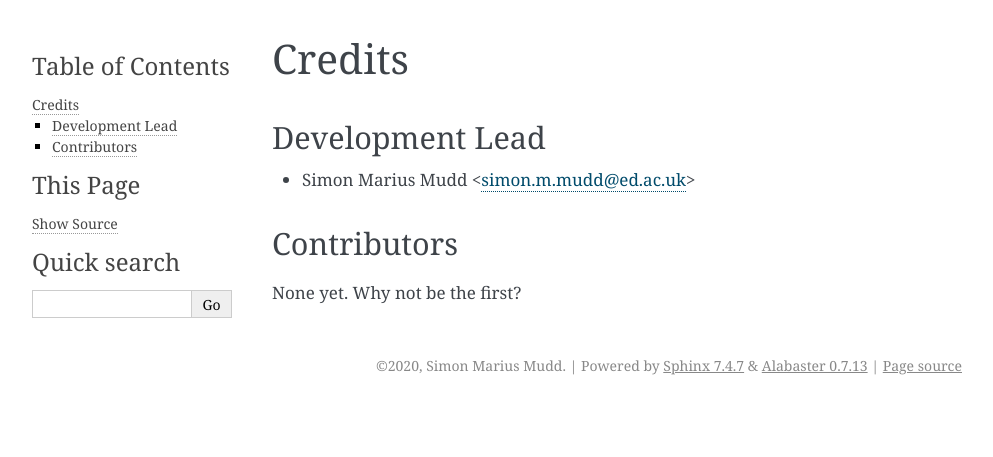
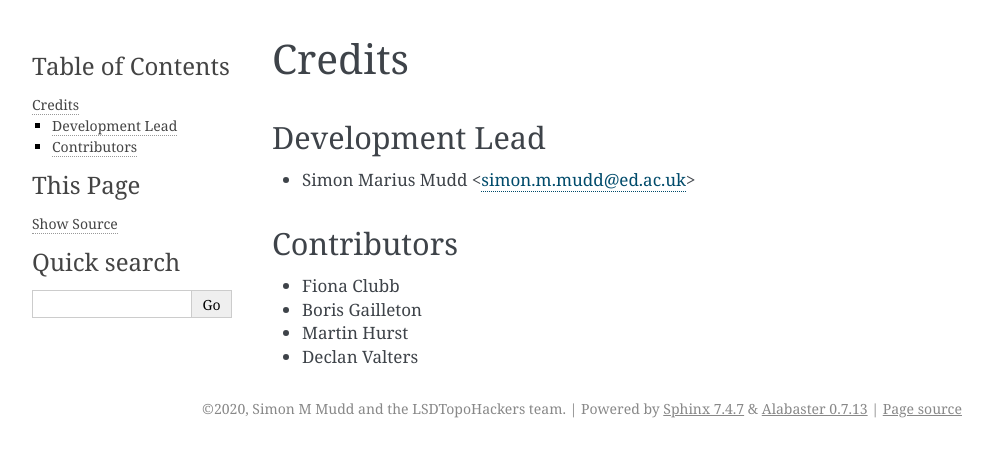
Before and after one commit to LSDtopotools/lsdviztools, a Sphinx documentation site: the page built from docs/authors.rst, in a window 1280 px wide. Shown: the top 457 px of the page, without its empty margins (148-1141 px from the left). Built offline with Sphinx 7.4.7, drawn with Linux system fonts in a browser that asks for light colours; pages that are not in the unit, such as notebooks, are missing from menus; some of the changed lines change nothing that is shown.

Commit message:
Trying to get the docs working

```diff
--- a/AUTHORS.rst
+++ b/AUTHORS.rst
@@ -10,4 +10,7 @@ Development Lead
 Contributors
 ------------
 
-None yet. Why not be the first?
+* Fiona Clubb
+* Boris Gailleton
+* Martin Hurst
+* Declan Valters
--- a/docs/conf.py
+++ b/docs/conf.py
@@ -1,7 +1,7 @@
-#!/usr/bin/env python
+# -*- coding: utf-8 -*-
 #
-# lsdviztools documentation build configuration file, created by
-# sphinx-quickstart on Fri Jun  9 13:47:02 2017.
+# LSDPlottingTools documentation build configuration file, created by
+# sphinx-quickstart on Mon Jan 23 12:45:26 2017.
 #
 # This file is execfile()d with the current directory set to its
 # containing dir.
@@ -12,26 +12,47 @@
 # All configuration values have a default; values that are commented out
 # serve to show the default.
 
-# If extensions (or modules to document with autodoc) are in another
-# directory, add these directories to sys.path here. If the directory is
-# relative to the documentation root, use os.path.abspath to make it
-# absolute, like shown here.
+# If extensions (or modules to document with autodoc) are in another directory,
+# add these directories to sys.path here. If the directory is relative to the
+# documentation root, use os.path.abspath to make it absolute, like shown here.
 #
 import os
 import sys
-sys.path.insert(0, os.path.abspath('..'))
-
 import lsdviztools
 
-# -- General configuration ---------------------------------------------
+#sys.path.insert(0, os.path.abspath('../LSDPlottingTools/'))
+sys.path.append(os.path.join(os.path.dirname(__name__), '..'))
+
+from mock import Mock as MagicMock
+#from unittest.mock import MagicMock
+
+class Mock(MagicMock):
+    @classmethod
+    def __getattr__(cls, name):
+            return MagicMock()
+
+MOCK_MODULES = ['scipy','pyproj', 'numpy', 'numpy.ma', 'gdal', 'osgeo', 'osgeo.gdal',
+                'osgeo.gdalconst', 'osgeo.gdal_array', 'matplotlib', 'matplotlib.pyplot', 'matplotlib.rcParams',
+               'matplotlib.colors', 'matplotlib.image', 'matplotlib.cm', 'matplotlib.gridspec', 'matplotlib.patches',
+               'matplotlib.artist', 'matplotlib.cbook', 'matplotlib.font_manager', 'matplotlib.rcsetup', 'matplotlib.offsetbox',
+               'cartopy', 'cartopy.feature', 'cartopy.crs', 'cartopy.mpl', 'cartopy.mpl.ticker', 'shapely', 'shapely.geometry',
+               'shapely.geometry.polygon', 'pandas']
+sys.modules.update((mod_name, Mock()) for mod_name in MOCK_MODULES)
+
+
+
+# -- General configuration ------------------------------------------------
 
 # If your documentation needs a minimal Sphinx version, state it here.
 #
 # needs_sphinx = '1.0'
 
 # Add any Sphinx extension module names here, as strings. They can be
-# extensions coming with Sphinx (named 'sphinx.ext.*') or your custom ones.
-extensions = ['sphinx.ext.autodoc', 'sphinx.ext.viewcode']
+# extensions coming with Sphinx (named 'sphinx.ext.*') or your custom
+# ones.
+extensions = ['sphinx.ext.autodoc',
+    'sphinx.ext.todo',
+    'sphinx.ext.viewcode','sphinx.ext.napoleon']
 
 # Add any paths that contain templates here, relative to this directory.
 templates_path = ['_templates']
@@ -46,25 +67,25 @@ source_suffix = '.rst'
 master_doc = 'index'
 
 # General information about the project.
-project = 'lsdviztools'
-copyright = "2020, Simon Marius Mudd"
-author = "Simon Marius Mudd"
+project = u'lsdviztools'
+copyright = u'2020, Simon M Mudd and the LSDTopoHackers team'
+author = u'Simon M Mudd and the LSDTopoHackers team'
 
-# The version info for the project you're documenting, acts as replacement
-# for |version| and |release|, also used in various other places throughout
-# the built documents.
+# The version info for the project you're documenting, acts as replacement for
+# |version| and |release|, also used in various other places throughout the
+# built documents.
 #
 # The short X.Y version.
-version = lsdviztools.__version__
+version = u''
 # The full version, including alpha/beta/rc tags.
-release = lsdviztools.__version__
+release = u''
 
 # The language for content autogenerated by Sphinx. Refer to documentation
 # for a list of supported languages.
 #
 # This is also used if you do content translation via gettext catalogs.
 # Usually you set "language" from the command line for these cases.
-language = None
+language = 'en'
 
 # List of patterns, relative to source directory, that match files and
 # directories to ignore when looking for source files.
@@ -75,18 +96,18 @@ exclude_patterns = ['_build', 'Thumbs.db', '.DS_Store']
 pygments_style = 'sphinx'
 
 # If true, `todo` and `todoList` produce output, else they produce nothing.
-todo_include_todos = False
+todo_include_todos = True
 
 
-# -- Options for HTML output -------------------------------------------
+# -- Options for HTML output ----------------------------------------------
 
 # The theme to use for HTML and HTML Help pages.  See the documentation for
 # a list of builtin themes.
 #
-html_theme = 'alabaster'
+#html_theme = 'sphinxdoc'
 
-# Theme options are theme-specific and customize the look and feel of a
-# theme further.  For a list of options available for each theme, see the
+# Theme options are theme-specific and customize the look and feel of a theme
+# further.  For a list of options available for each theme, see the
 # documentation.
 #
 # html_theme_options = {}
@@ -97,13 +118,13 @@ html_theme = 'alabaster'
 html_static_path = ['_static']
 
 
-# -- Options for HTMLHelp output ---------------------------------------
+# -- Options for HTMLHelp output ------------------------------------------
 
 # Output file base name for HTML help builder.
 htmlhelp_basename = 'lsdviztoolsdoc'
 
 
-# -- Options for LaTeX output ------------------------------------------
+# -- Options for LaTeX output ---------------------------------------------
 
 latex_elements = {
     # The paper size ('letterpaper' or 'a4paper').
@@ -124,36 +145,53 @@ latex_elements = {
 }
 
 # Grouping the document tree into LaTeX files. List of tuples
-# (source start file, target name, title, author, documentclass
-# [howto, manual, or own class]).
+# (source start file, target name, title,
+#  author, documentclass [howto, manual, or own class]).
 latex_documents = [
-    (master_doc, 'lsdviztools.tex',
-     'lsdviztools Documentation',
-     'Simon Marius Mudd', 'manual'),
+    (master_doc, 'lsdviztoolsdoc.tex', u'lsdviztoolsdoc Documentation',
+     u'Simon M Mudd', 'manual'),
 ]
 
 
-# -- Options for manual page output ------------------------------------
+# -- Options for manual page output ---------------------------------------
 
 # One entry per manual page. List of tuples
 # (source start file, name, description, authors, manual section).
 man_pages = [
-    (master_doc, 'lsdviztools',
-     'lsdviztools Documentation',
+    (master_doc, 'lsdviztools', u'lsdviztoolsdoc Documentation',
      [author], 1)
 ]
 
 
-# -- Options for Texinfo output ----------------------------------------
+# -- Options for Texinfo output -------------------------------------------
 
 # Grouping the document tree into Texinfo files. List of tuples
 # (source start file, target name, title, author,
 #  dir menu entry, description, category)
 texinfo_documents = [
-    (master_doc, 'lsdviztools',
-     'lsdviztools Documentation',
-     author,
-     'lsdviztools',
-     'One line description of project.',
+    (master_doc, 'lsdviztools', u'lsdviztools Documentation',
+     author, 'lsdviztools', 'Plotting for lsdtopotools and lsdtopytools.',
      'Miscellaneous'),
 ]
+
+
+
+# -- Options for Epub output ----------------------------------------------
+
+# Bibliographic Dublin Core info.
+epub_title = project
+epub_author = author
+epub_publisher = author
+epub_copyright = copyright
+
+# The unique identifier of the text. This can be a ISBN number
+# or the project homepage.
+#
+# epub_identifier = ''
+
+# A unique identification for the text.
+#
+# epub_uid = ''
+
+# A list of files that should not be packed into the epub file.
+epub_exclude_files = ['search.html']
```
